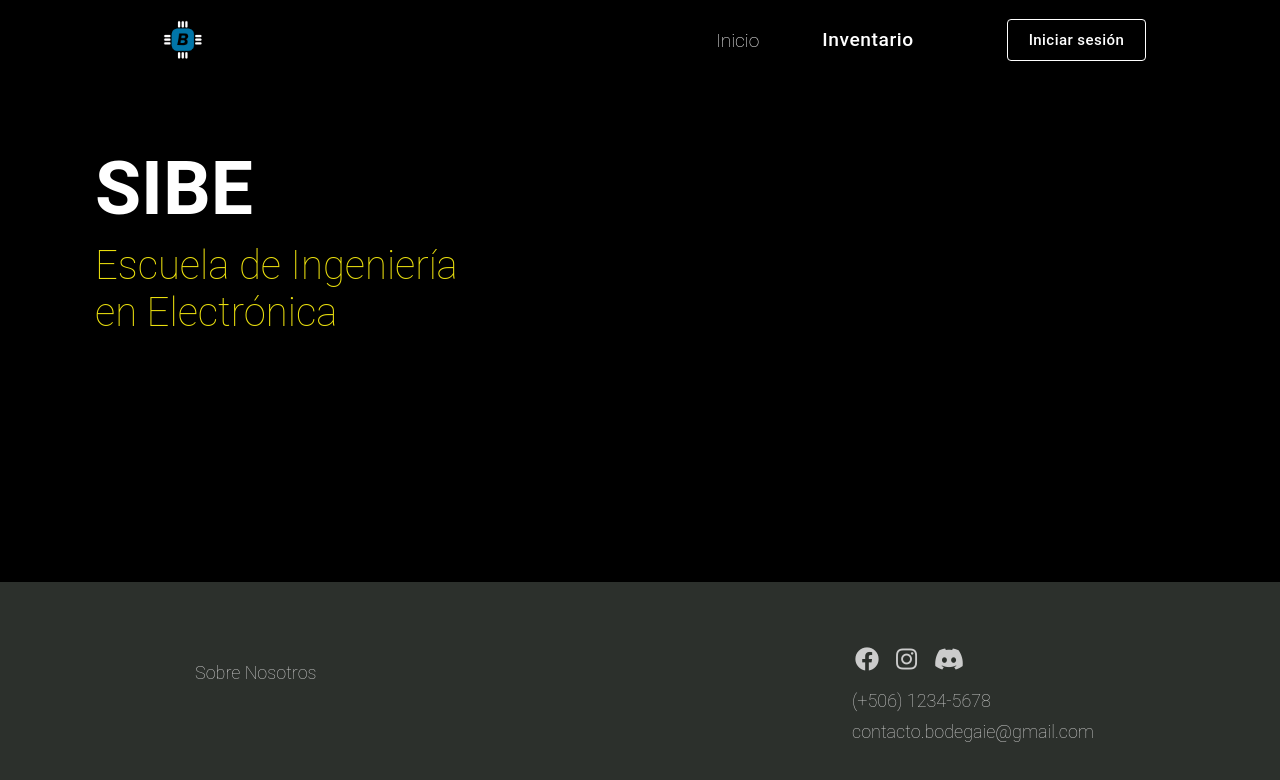
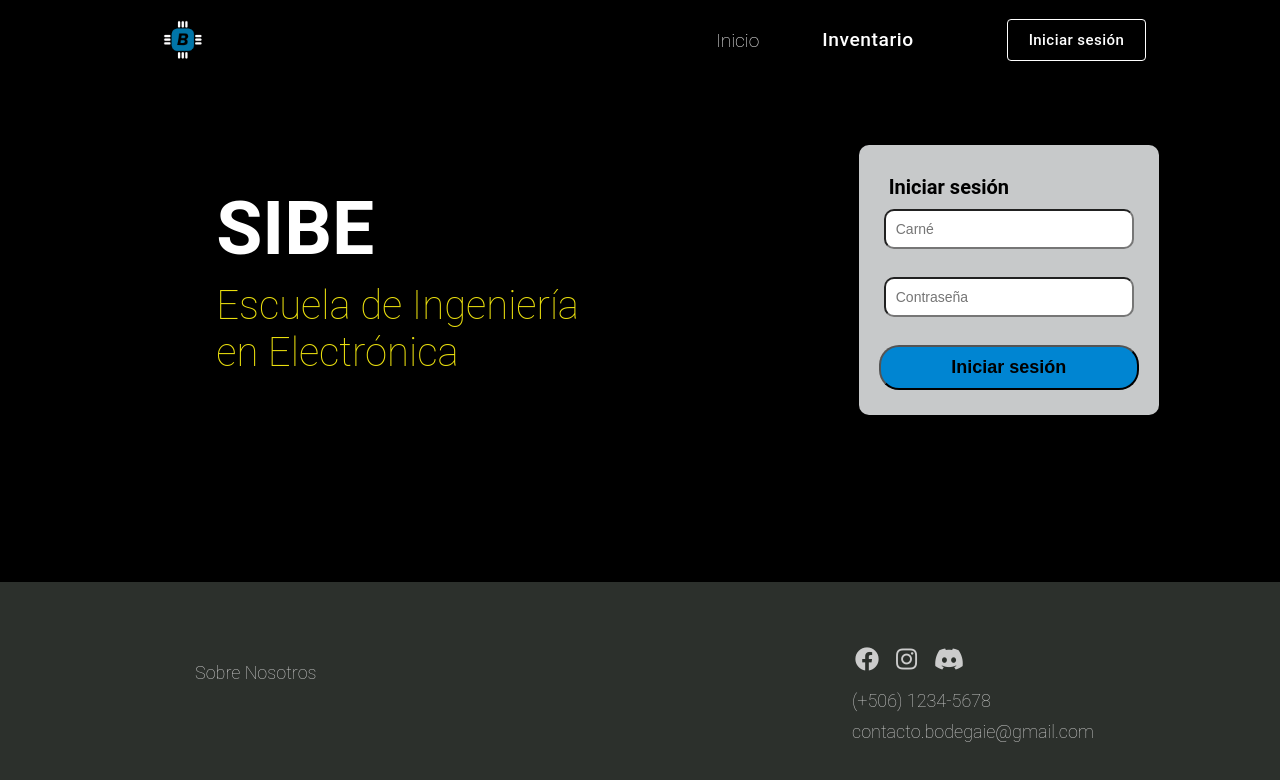
Before and after one commit to BODEGA-TEC/BODEGA_FRONTEND, a React (Create React App) app in the folder react-website-bodega/: page / in a window 1280 px wide. Shown: the top 780 px of the page. Built offline with nearby package versions, Linux system fonts and the light colour scheme.

Commit message:
Feat: Login component and styles for new design added

```diff
--- /dev/null
+++ b/react-website-bodega/src/components/Login/Login.css
@@ -0,0 +1,44 @@
+.login-container {
+  width: 300px;
+  height: 270px;
+  background-color: #C7C9CA;
+  border-radius: 10px;
+  margin: 0 auto;
+  padding: 10px;
+
+}
+
+.login-input {
+  display: flex;
+  flex-direction: column;
+  align-items: center; /* Alinea los inputs a la izquierda */
+}
+
+.login-button {
+  width: 260px;
+  height: 45px;
+  background-color: #0085D2;
+  border-radius: 20px;
+  cursor: pointer;
+  margin-left: 10px;
+  font-weight: bold;
+  font-size: 18px;
+}
+
+.title-field {
+  font-size: 20px;
+  font-weight: bold;
+  margin-top: 20px;
+  margin-bottom: 10px;
+  margin-left: 20px;
+}
+
+.input-field {
+  width: 200px;
+  height: 40px;
+  background-color: #ffffff;
+  border-radius: 10px;
+  font-size: 14px;
+  margin-bottom: 10px;
+  padding: 10px;
+}
--- /dev/null
+++ b/react-website-bodega/src/components/Login/Login.js
@@ -0,0 +1,44 @@
+import React, { useState } from 'react';
+import './Login.css';
+import { TextField } from '@mui/material';
+
+const Login = () => {
+  const [username, setUsername] = useState('');
+  const [password, setPassword] = useState('');
+
+  const handleSubmit = (event) => {
+    event.preventDefault();
+    // Handle login logic here (e.g., send a request to your server)
+  };
+
+  return (
+    <div>
+      <div className="login-container">
+        <h2 className='title-field'>Iniciar sesión</h2>
+        <div className="login-input">
+          <input
+            type="text"
+            id="username"
+            className='input-field'
+            value={username}
+            placeholder='Carné'
+            onChange={(e) => setUsername(e.target.value)}
+            style={{marginBottom: '10%', width: '250px'}}
+          />
+          <input
+            type="password"
+            id="password"
+            value={password}
+            className='input-field'
+            placeholder='Contraseña'
+            onChange={(e) => setPassword(e.target.value)}
+            style={{marginBottom: '10%', width: '250px'}}
+          />
+        </div>
+          <button className='login-button'>Iniciar sesión</button>
+      </div>
+    </div>
+  );
+};
+
+export default Login;
--- a/react-website-bodega/src/pages/Home.js
+++ b/react-website-bodega/src/pages/Home.js
@@ -3,22 +3,21 @@ import '../App/App.css';
 // import axios from 'axios';
 import Footer from '../components/Footer/Footer';
 import Text from '../components/Text/Text';
+import Login from '../components/Login/Login';
+
 const Home = () => {
 
   return (
     <>
-      <div style = {{marginTop: '5%', marginBottom: '20%', textAlign: 'start', marginLeft: '95px'}}>
-        <Text
-          text_style = 'text_title2'
-          text = "SIBE"
-        />
-        <Text
-          text_style = 'subtitle'
-          text = "Escuela de Ingeniería en Electrónica"
-        />
+      <div style={{ display: 'flex', alignItems: 'center', justifyContent: 'space-around', marginTop: '65px' }}>
+        <div style={{ marginLeft: '95px' }}>
+          <Text text_style="text_title2" text="SIBE" />
+          <Text text_style="subtitle" text="Escuela de Ingeniería en Electrónica" />
+        </div>
+        <Login />
       </div>
-      <div style={{position: 'fixed', bottom: '0', width: '100%'}}>
-      <Footer/>
+      <div style={{ position: 'fixed', bottom: '0', width: '100%' }}>
+        <Footer />
       </div>
     </>
   );
```
